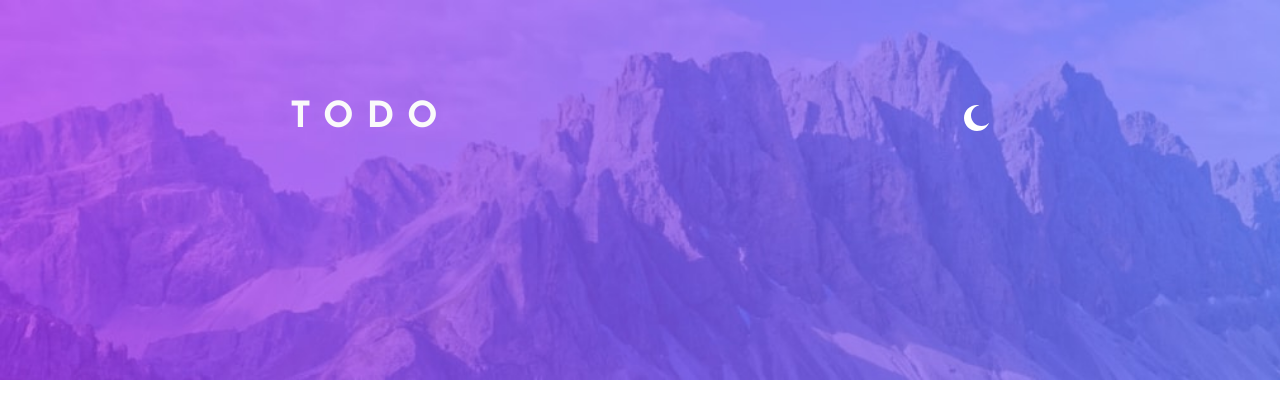
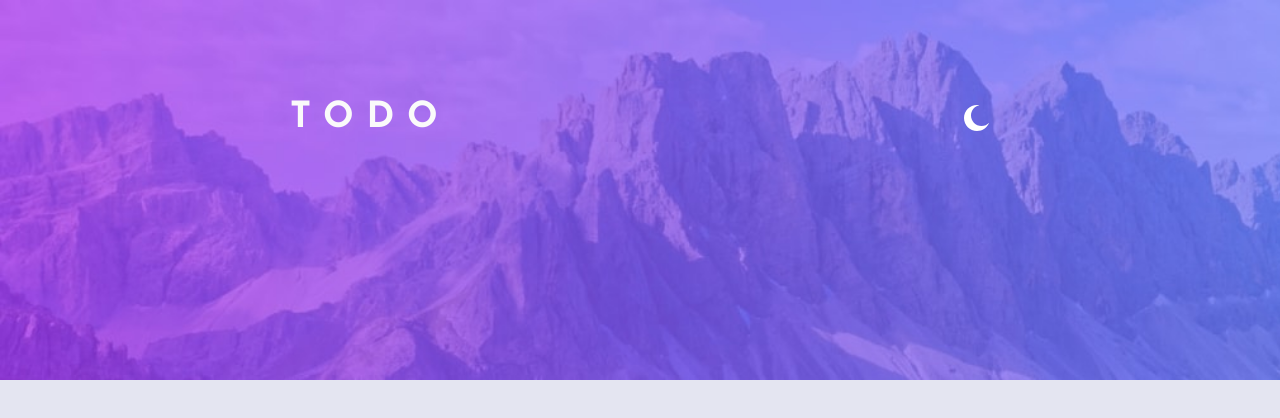
Before and after one commit to smileysunshinesky/todo-app, a React (Vite) app in the folder client/: page / in a window 1280 px wide. Shown: the top 418 px of the page. Built offline with nearby package versions, Linux system fonts and the light colour scheme.

Commit message:
Added: added theme switcher

```diff
--- a/client/src/pages/todoPage/TodoPage.jsx
+++ b/client/src/pages/todoPage/TodoPage.jsx
@@ -1,15 +1,27 @@
+import { useState } from "react";
 import "./index.scss";
 
 export default function TodoPage() {
+  const [isDarkTheme, setDarkTheme] = useState(false);
+
   return (
-    <div className="main">
-      <div className="main__background main__background_light" />
+    <div className={`main ${isDarkTheme ? "main_dark" : "main_light"}`}>
+      <div
+        className={`main__background ${
+          isDarkTheme ? "main__background_dark" : "main__background_light"
+        }`}
+      />
 
       <div className="main__block">
         <div className="main__section main__section_first">
           <h1 className="main__section-title">todo</h1>
 
-          <button className="main__theme-btn main__theme-btn_light"></button>
+          <button
+            className={`main__theme-btn ${
+              isDarkTheme ? "main__theme-btn_dark" : "main__theme-btn_light"
+            }`}
+            onClick={() => setDarkTheme(!isDarkTheme)}
+          />
         </div>
 
         <div className="main__section main__section_second"></div>
--- a/client/src/pages/todoPage/index.scss
+++ b/client/src/pages/todoPage/index.scss
@@ -1,16 +1,25 @@
 @import "./../../assets/colors/colors.scss";
 
 .main {
-  height: 100%;
+  transition: background 0.3s ease-in-out;
+
+  &_dark {
+    background-color: $background-dark;
+  }
+
+  &_light {
+    background-color: $background-light;
+  }
 
   &__background {
     position: absolute;
     top: 0;
-    z-index: -1;
+    z-index: 1;
     width: 100%;
     height: 380px;
     background-repeat: no-repeat;
     background-size: cover;
+    transition: background 0.3s ease-in-out;
 
     &_light {
       background-image: url("../../assets/images/bg-desktop-light.jpg");
@@ -23,7 +32,10 @@
 
   &__block {
     width: 700px;
+    height: 900px;
     margin: 100px auto 0;
+    position: relative;
+    z-index: 2;
   }
 
   &__section {
@@ -48,9 +60,11 @@
     height: 26px;
     border: none;
     background-color: transparent;
+    transition: opacity 0.3s ease-in-out, background 0.3s ease-in-out;
 
     &:hover {
       cursor: pointer;
+      opacity: 0.7;
     }
 
     &_light {
```
